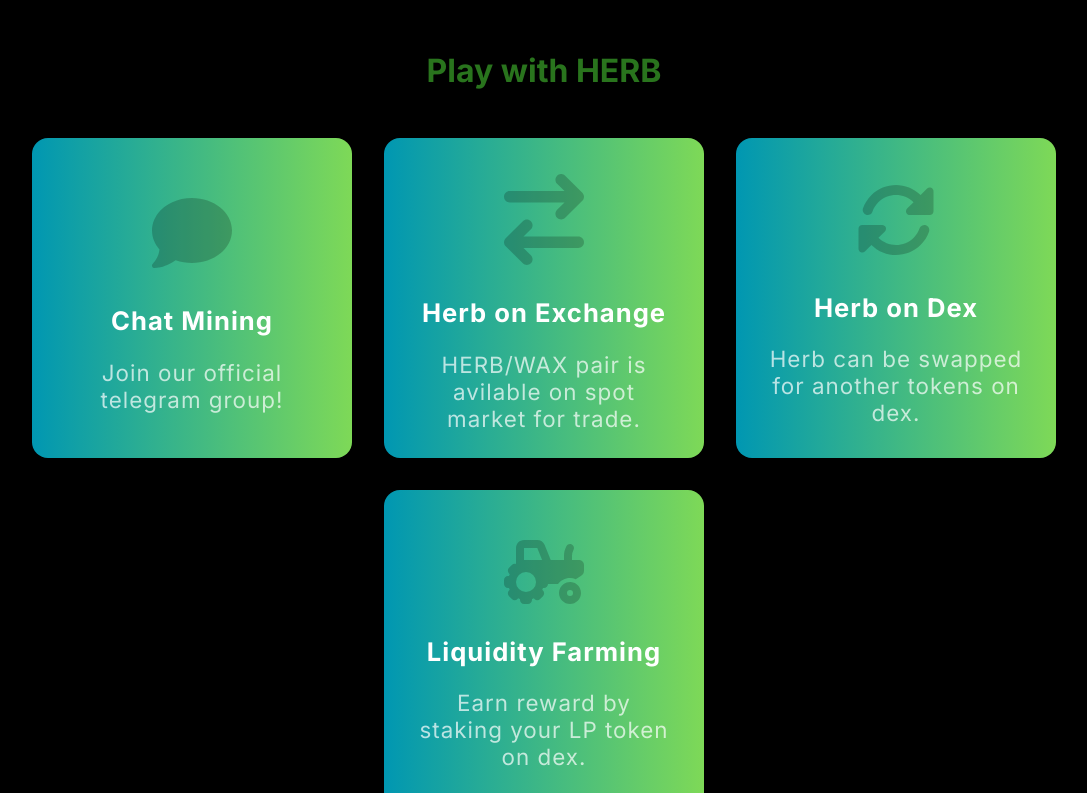
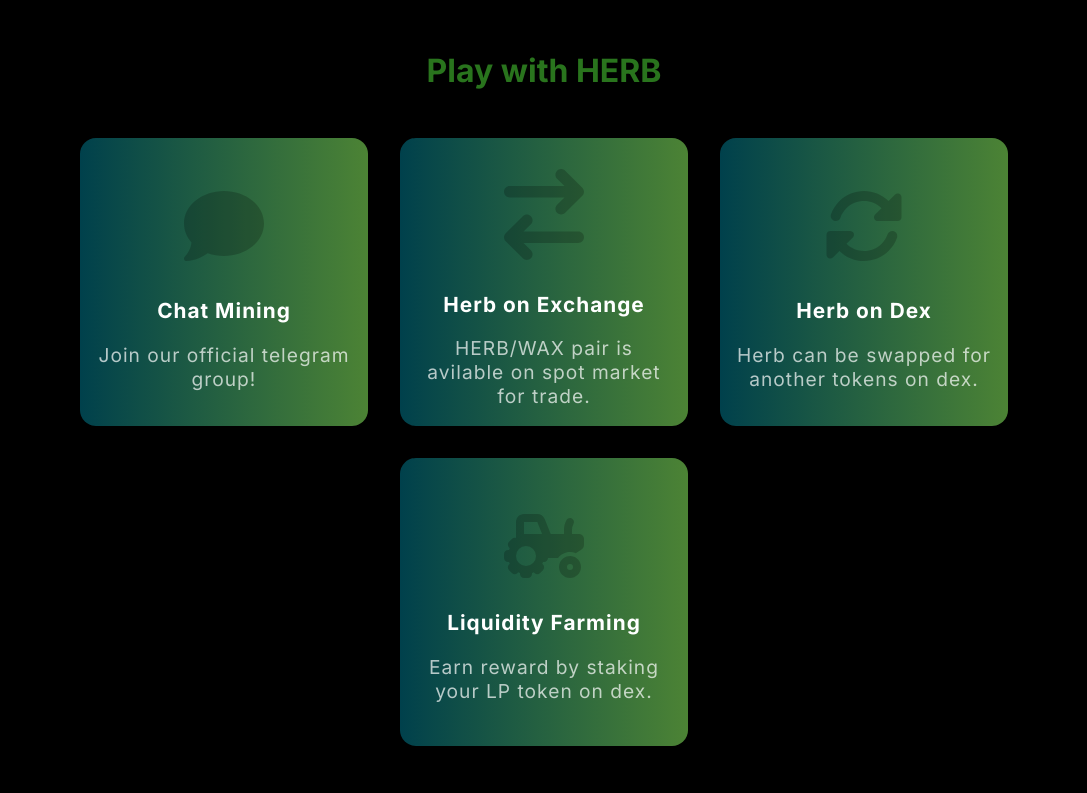
Before and after one commit to shaurya0410/herbstake, a Next.js app: page / in a window 1280 px wide. Shown: the part 1100-1893 px from the top of the page, without its empty margins (96-1183 px from the left). Built offline with nearby package versions, Linux system fonts and the light colour scheme.

Commit message:
updating supply info

```diff
--- a/app/Home.css
+++ b/app/Home.css
@@ -194,11 +194,11 @@ section {
   flex-direction: column;
   width: 16rem;
   height: 16rem;
-  padding: 2rem;
+  padding: 1rem;
   margin: 1rem;
   border-radius: 16px;
   text-decoration: none;
-  background-image: linear-gradient(90deg, #0097b2, #7ed957);
+  background-image: linear-gradient(90deg, #0097b26d, #7ed9579a );
 }
 
 #section-2 .box a:hover {
@@ -206,14 +206,14 @@ section {
 }
 
 #section-2 .box a span {
-  font-size: 1.6rem;
+  font-size: 1.3rem;
   color: white;
   font-weight: bold;
   letter-spacing: 1px;
 }
 
 #section-2 .box a p {
-  font-size: 1.4rem;
+  font-size: 1.2rem;
   color: rgba(255, 255, 255, 0.7);
   letter-spacing: 1px;
   text-align: center;
--- a/app/components/Stats.jsx
+++ b/app/components/Stats.jsx
@@ -1,7 +1,7 @@
 'use client'
 import React from "react";
 import "../Stats.css";
-const TOTAL_SUPPLY = "1160000.0000 HERB";
+const TOTAL_SUPPLY = "1320000.0000 HERB";
 const Stats = ({ info, parse_numbers }) => {
   return (
     <div className="stats_box">
--- a/app/layout.js
+++ b/app/layout.js
@@ -25,9 +25,9 @@ export default function RootLayout({ children }) {
             <li>
               <Link href={"/stake"}>STAKE</Link>
             </li>
-            <li>
+            {/* <li>
               <Link href={"/tokenomics"}>TOKENOMICS</Link>
-            </li>
+            </li> */}
             {/* <li>
               <Link href={"/richlist"}>RICHLIST</Link>
             </li> */}
--- a/app/richlist/page.js
+++ b/app/richlist/page.js
@@ -59,7 +59,7 @@ const RichListPage = async () => {
               </span>
               <span>{M(e.balance)}</span>
               <span>{M(e.staked)}</span>
-              <span>{((e.total / 1160000) * 100).toFixed(2)}%</span>
+              <span>{((e.total / 1320000) * 100).toFixed(2)}%</span>
             </div>
           );
         })}
--- a/app/tokenomics/page.js
+++ b/app/tokenomics/page.js
@@ -20,7 +20,7 @@ const Tokenomics = () => {
           </div>
           <div>
             <span>Circulating Supply:</span>
-            <span>1,160,000 HERB</span>
+            <span>1,320,000 HERB</span>
           </div>
           <div>
             <span>Max Supply:</span>
```
